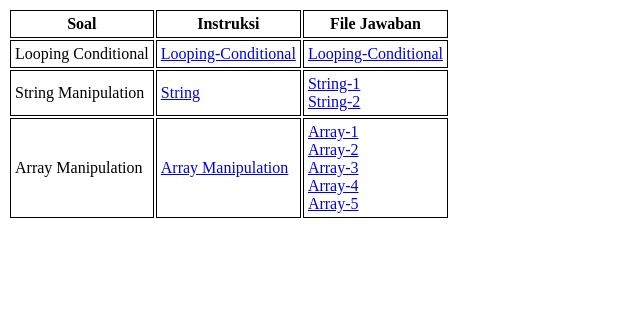
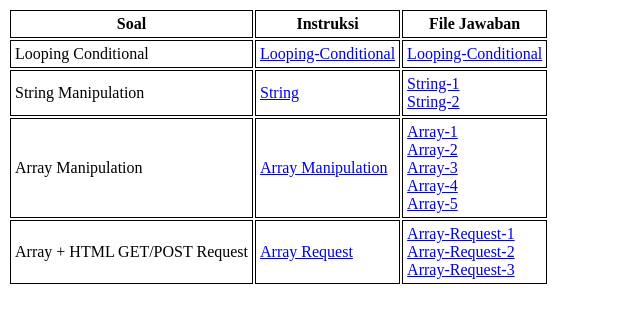
Before and after one commit to Vandemonica/internship-pikarlabs, a PHP site: page / in a window 1280 px wide. Shown: the top 323 px of the page, without its empty margins (0-640 px from the left). Run offline with PHP 8.4, Linux system fonts and the light colour scheme.

Commit message:
Menambahkan baris array request

```diff
--- a/php-logic/index.php
+++ b/php-logic/index.php
@@ -51,6 +51,18 @@
                 <a href="answer/array-5.php">Array-5</a>
             </td>
         </tr>
+        <tr>
+            <td>Array + HTML GET/POST Request</td>
+            <td><a href="question/array-request.md">Array Request</a></td>
+            <td>
+                <a href="answer/array-request-1.php">Array-Request-1</a>
+                <br>
+                <a href="answer/array-request-2.php">Array-Request-2</a>
+                <br>
+                <a href="answer/array-request-3.php">Array-Request-3</a>
+                <br>
+            </td>
+        </tr>
     </table>
 </body>
 </html>
```
